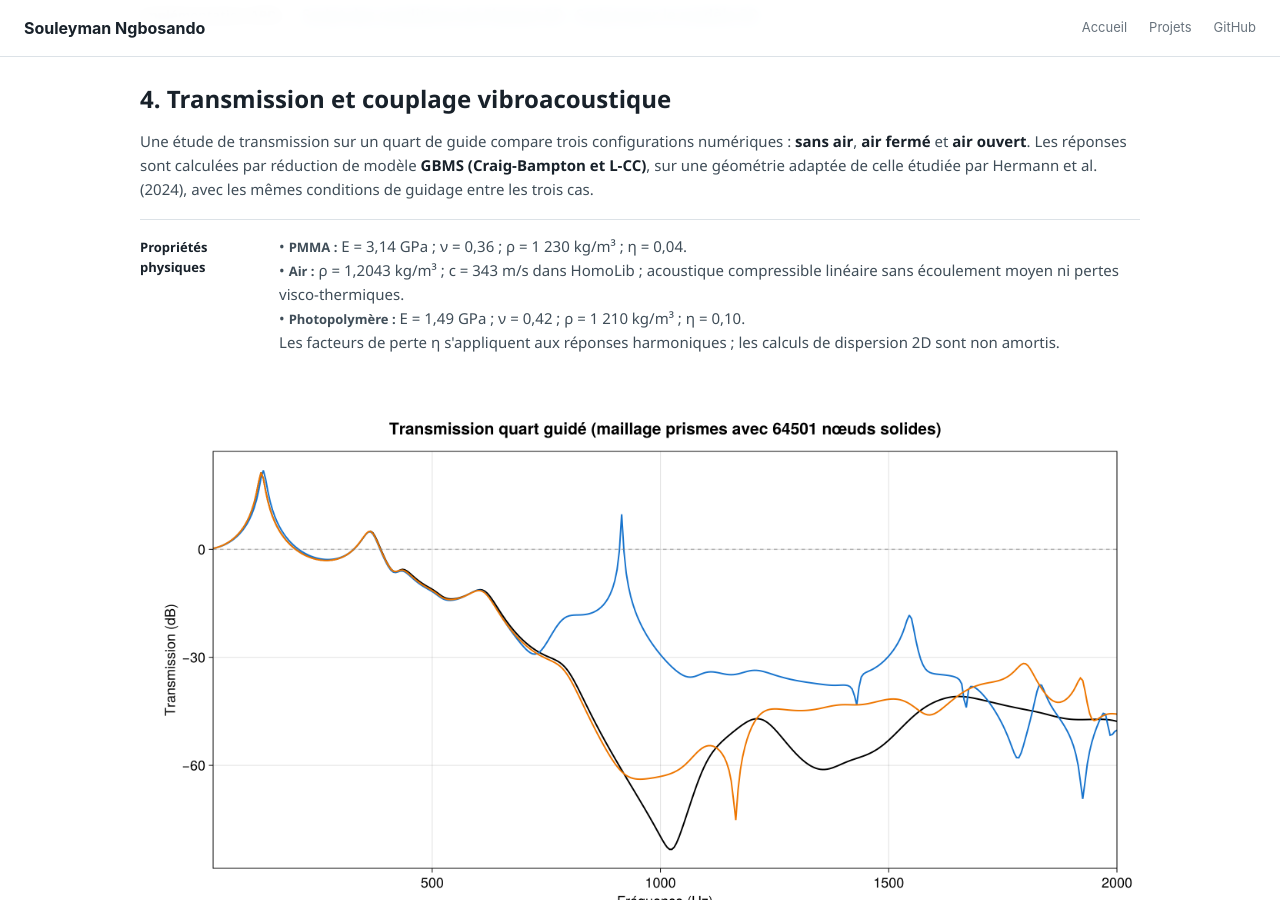
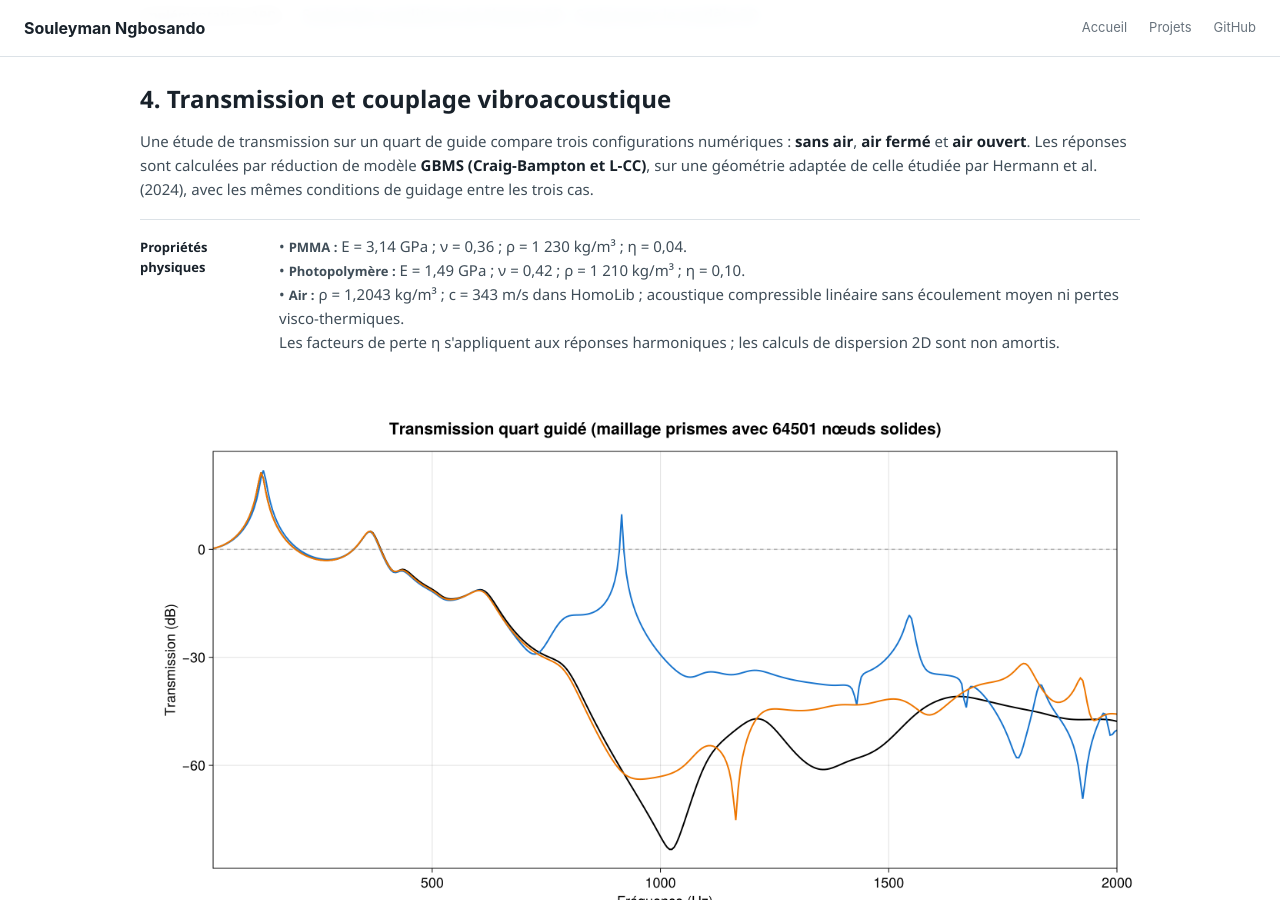
Before and after one commit to Ngbosando/Ngbosando.github.io, a Jekyll site: the page built from _projects/labyrinthine-metamaterial/index.md, in a window 1280 px wide and 900 px high, scrolled down 3037 px. Built offline with Jekyll 4.4.1, drawn with Linux system fonts in a browser that asks for light colours.

Commit message:
Group solid material properties before air

```diff
--- a/_projects/labyrinthine-metamaterial/index.md
+++ b/_projects/labyrinthine-metamaterial/index.md
@@ -68,7 +68,7 @@
 
 Une étude de transmission sur un quart de guide compare trois configurations numériques : **sans air**, **air fermé** et **air ouvert**. Les réponses sont calculées par réduction de modèle **GBMS (Craig-Bampton et L-CC)**, sur une géométrie adaptée de celle étudiée par Hermann et al. (2024), avec les mêmes conditions de guidage entre les trois cas.
 
-<div class="result-line"><b>Propriétés physiques</b><span>• <b>PMMA :</b> E = 3,14 GPa ; ν = 0,36 ; ρ = 1 230 kg/m³ ; η = 0,04.<br>• <b>Air :</b> ρ = 1,2043 kg/m³ ; c = 343 m/s dans HomoLib ; acoustique compressible linéaire sans écoulement moyen ni pertes visco-thermiques.<br>• <b>Photopolymère :</b> E = 1,49 GPa ; ν = 0,42 ; ρ = 1 210 kg/m³ ; η = 0,10.<br>Les facteurs de perte η s'appliquent aux réponses harmoniques ; les calculs de dispersion 2D sont non amortis.</span></div>
+<div class="result-line"><b>Propriétés physiques</b><span>• <b>PMMA :</b> E = 3,14 GPa ; ν = 0,36 ; ρ = 1 230 kg/m³ ; η = 0,04.<br>• <b>Photopolymère :</b> E = 1,49 GPa ; ν = 0,42 ; ρ = 1 210 kg/m³ ; η = 0,10.<br>• <b>Air :</b> ρ = 1,2043 kg/m³ ; c = 343 m/s dans HomoLib ; acoustique compressible linéaire sans écoulement moyen ni pertes visco-thermiques.<br>Les facteurs de perte η s'appliquent aux réponses harmoniques ; les calculs de dispersion 2D sont non amortis.</span></div>
 
 <figure class="figure-wide technical-figure single-figure">
   <a href="{{ '/assets/images/transmission_trois_cas.png' | relative_url }}"><img src="{{ '/assets/images/transmission_trois_cas.png' | relative_url }}" alt="Comparaison des transmissions dans un quart de guide sans air, avec air fermé et avec air ouvert"></a>
```
